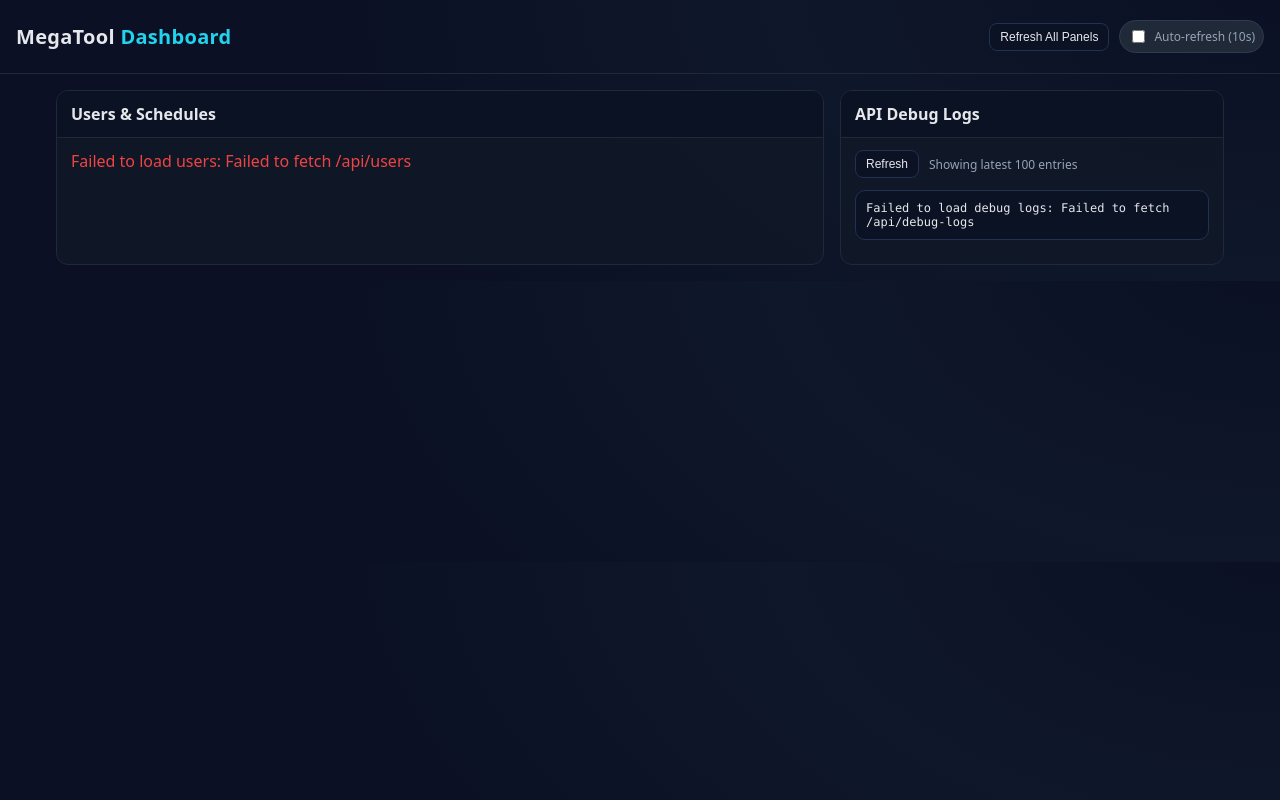
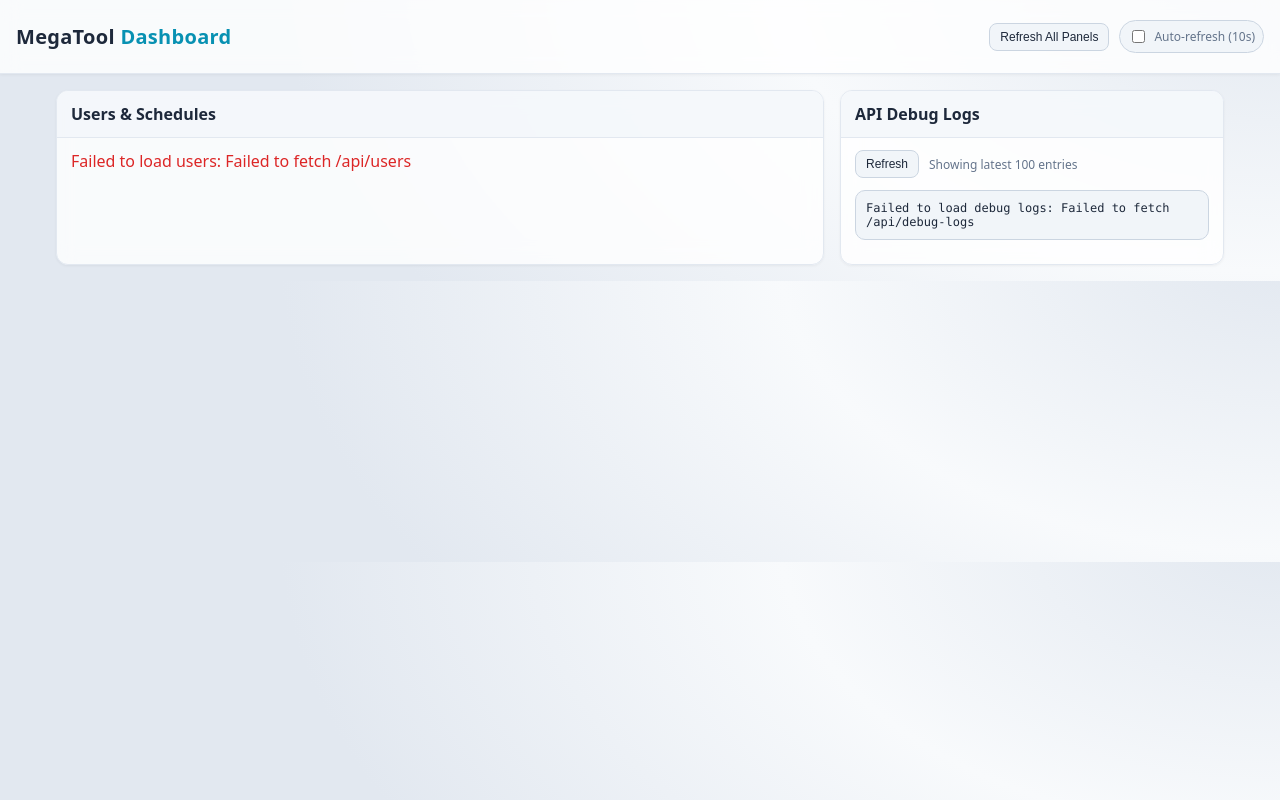
Before and after one commit to Gogava25/Magic, a website: page public/index.html in a window 1280 px wide. Drawn offline with Linux system fonts and the light colour scheme; no server answers.

Commit message:
Update index.html

```diff
--- a/public/index.html
+++ b/public/index.html
@@ -4,68 +4,117 @@
   <meta charset="utf-8" />
   <title>MegaTool Dashboard</title>
   <meta name="viewport" content="width=device-width, initial-scale=1" />
-  <style>
+ <style>
     :root {
-      --bg: #0f172a;       /* slate-900 */
-      --panel: #111827;    /* gray-900 */
-      --muted: #94a3b8;    /* slate-400 */
-      --text: #e5e7eb;     /* gray-200 */
-      --accent: #22d3ee;   /* cyan-400 */
-      --good: #22c55e;     /* green-500 */
-      --warn: #f59e0b;     /* amber-500 */
-      --bad:  #ef4444;     /* red-500 */
-      --chip: #1f2937;     /* gray-800 */
+      --bg: #f8fafc;       /* slate-50 */
+      --panel: #ffffff;    /* white */
+      --muted: #64748b;    /* slate-500 */
+      --text: #1e293b;     /* slate-800 */
+      --accent: #0891b2;   /* cyan-600 */
+      --good: #16a34a;     /* green-600 */
+      --warn: #d97706;     /* amber-600 */
+      --bad:  #dc2626;     /* red-600 */
+      --chip: #f1f5f9;     /* slate-100 */
     }
     * { box-sizing: border-box; }
     body {
       margin: 0; font-family: system-ui, -apple-system, Segoe UI, Roboto, Ubuntu, Cantarell, "Helvetica Neue", Arial, "Noto Sans", "Apple Color Emoji", "Segoe UI Emoji";
-      background: radial-gradient(1000px 600px at 100% -10%, #0b1024 0%, #0f172a 50%, #0b1024 100%);
+      background: radial-gradient(1000px 600px at 100% -10%, #e2e8f0 0%, #f8fafc 50%, #e2e8f0 100%);
       color: var(--text);
     }
     header {
       padding: 20px 16px;
-      border-bottom: 1px solid #1f2937;
+      border-bottom: 1px solid #e2e8f0;
+      background: rgba(255, 255, 255, 0.8);
+      backdrop-filter: blur(10px);
       display: flex; align-items: center; justify-content: space-between;
+      box-shadow: 0 1px 3px rgba(0,0,0,0.05);
     }
     h1 { margin: 0; font-size: 20px; letter-spacing: .3px; }
     .accent { color: var(--accent); }
     .wrap { padding: 16px; max-width: 1200px; margin: 0 auto; }
     .grid { display: grid; grid-template-columns: 1fr; gap: 16px; }
     @media (min-width: 900px) { .grid { grid-template-columns: 2fr 1fr; } }
-    .card { background: rgba(17, 24, 39, .75); border: 1px solid #1f2937; border-radius: 12px; overflow: hidden; }
-    .card h2 { font-size: 16px; margin: 0; padding: 12px 14px; border-bottom: 1px solid #1f2937; background: #0b1224; }
+    .card {
+      background: rgba(255, 255, 255, 0.8);
+      border: 1px solid #e2e8f0;
+      border-radius: 12px;
+      overflow: hidden;
+      box-shadow: 0 1px 3px rgba(0,0,0,0.05);
+      backdrop-filter: blur(10px);
+    }
+    .card h2 {
+      font-size: 16px;
+      margin: 0;
+      padding: 12px 14px;
+      border-bottom: 1px solid #e2e8f0;
+      background: rgba(241, 245, 249, 0.7);
+    }
     .section { padding: 12px 14px; }
     .row { display: flex; flex-wrap: wrap; gap: 10px; align-items: center; }
     .btn {
-      background: #0b1224; border: 1px solid #213053; color: var(--text);
-      padding: 8px 12px; border-radius: 8px; cursor: pointer; transition: all .15s;
+      background: #f1f5f9;
+      border: 1px solid #cbd5e1;
+      color: var(--text);
+      padding: 8px 12px;
+      border-radius: 8px;
+      cursor: pointer;
+      transition: all .15s;
     }
-    .btn:hover { border-color: var(--accent); color: var(--accent); }
+    .btn:hover {
+      border-color: var(--accent);
+      color: var(--accent);
+      background: #f0fdff;
+    }
     .btn.small { padding: 6px 10px; font-size: 12px; }
     .pill {
-      display: inline-flex; align-items: center; gap: 6px; background: var(--chip); border: 1px solid #303a53;
-      padding: 6px 8px; border-radius: 999px; font-size: 12px; color: var(--muted);
+      display: inline-flex;
+      align-items: center;
+      gap: 6px;
+      background: var(--chip);
+      border: 1px solid #cbd5e1;
+      padding: 6px 8px;
+      border-radius: 999px;
+      font-size: 12px;
+      color: var(--muted);
     }
     .pill b { color: var(--text); font-weight: 600; }
     .user-card {
-      background: rgba(3, 7, 18, .5); border: 1px solid #1f2937; border-radius: 10px; padding: 12px; margin-bottom: 10px;
+      background: rgba(248, 250, 252, 0.8);
+      border: 1px solid #e2e8f0;
+      border-radius: 10px;
+      padding: 12px;
+      margin-bottom: 10px;
+      box-shadow: 0 1px 2px rgba(0,0,0,0.03);
     }
     .user-head { display: flex; gap: 12px; align-items: center; justify-content: space-between; }
     .user-head h3 { margin: 0; font-size: 15px; }
     .kv { display: grid; grid-template-columns: 160px 1fr; gap: 4px 12px; margin: 8px 0; font-size: 13px; }
     .muted { color: var(--muted); }
-    code.time { background: #0b1224; padding: 2px 6px; border-radius: 6px; border: 1px solid #213053; }
+    code.time {
+      background: #f1f5f9;
+      padding: 2px 6px;
+      border-radius: 6px;
+      border: 1px solid #cbd5e1;
+    }
     pre.logs {
       font-family: ui-monospace, SFMono-Regular, Menlo, Consolas, "Liberation Mono", monospace;
-      white-space: pre-wrap; word-break: break-word; background: #0b1224; border: 1px solid #213053;
-      padding: 10px; border-radius: 10px; max-height: 520px; overflow: auto; font-size: 12px;
+      white-space: pre-wrap;
+      word-break: break-word;
+      background: #f1f5f9;
+      border: 1px solid #cbd5e1;
+      padding: 10px;
+      border-radius: 10px;
+      max-height: 520px;
+      overflow: auto;
+      font-size: 12px;
     }
     .ok { color: var(--good); }
     .warn { color: var(--warn); }
     .bad { color: var(--bad); }
     .grid-2 { display: grid; grid-template-columns: auto 1fr; gap: 10px; }
     @media (max-width: 680px) { .grid-2 { grid-template-columns: 1fr; } }
-    .sep { height: 1px; background: #1f2937; margin: 10px 0; }
+    .sep { height: 1px; background: #e2e8f0; margin: 10px 0; }
     .small { font-size: 12px; }
   </style>
 </head>
```
